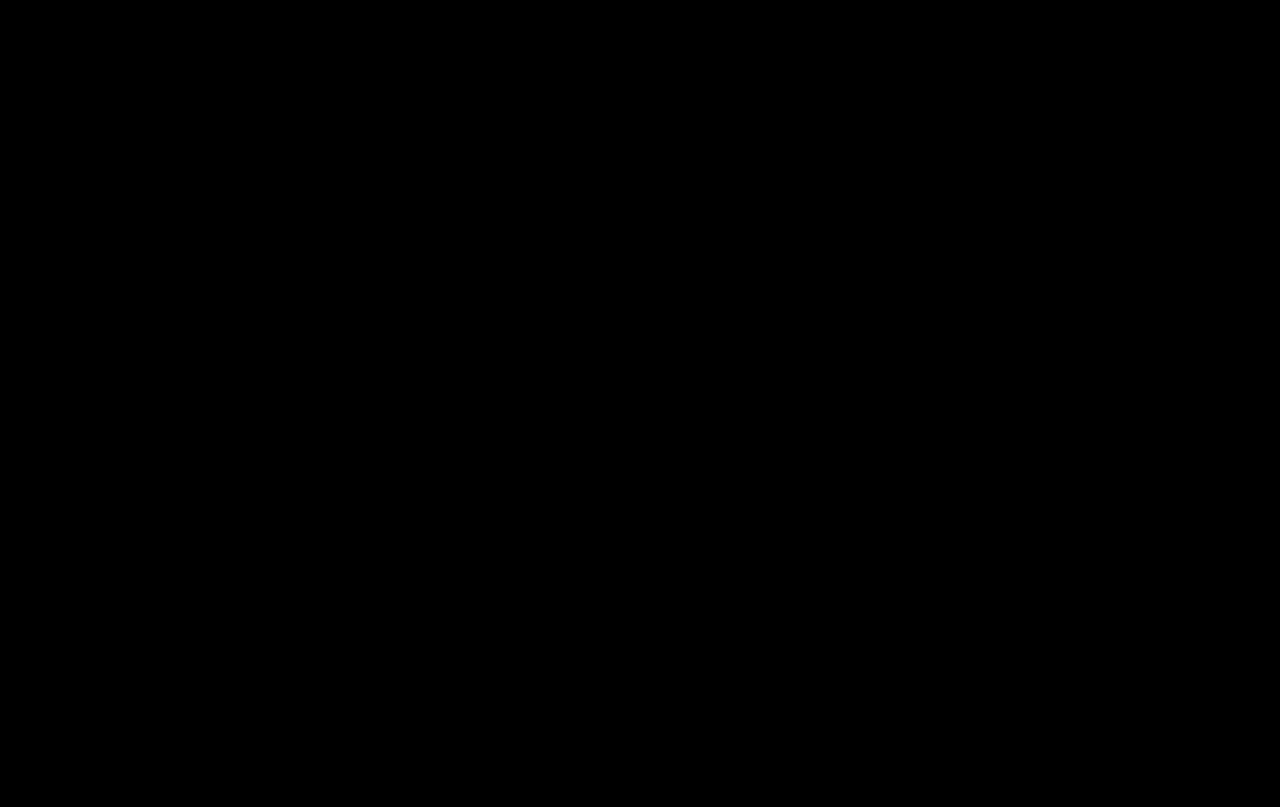
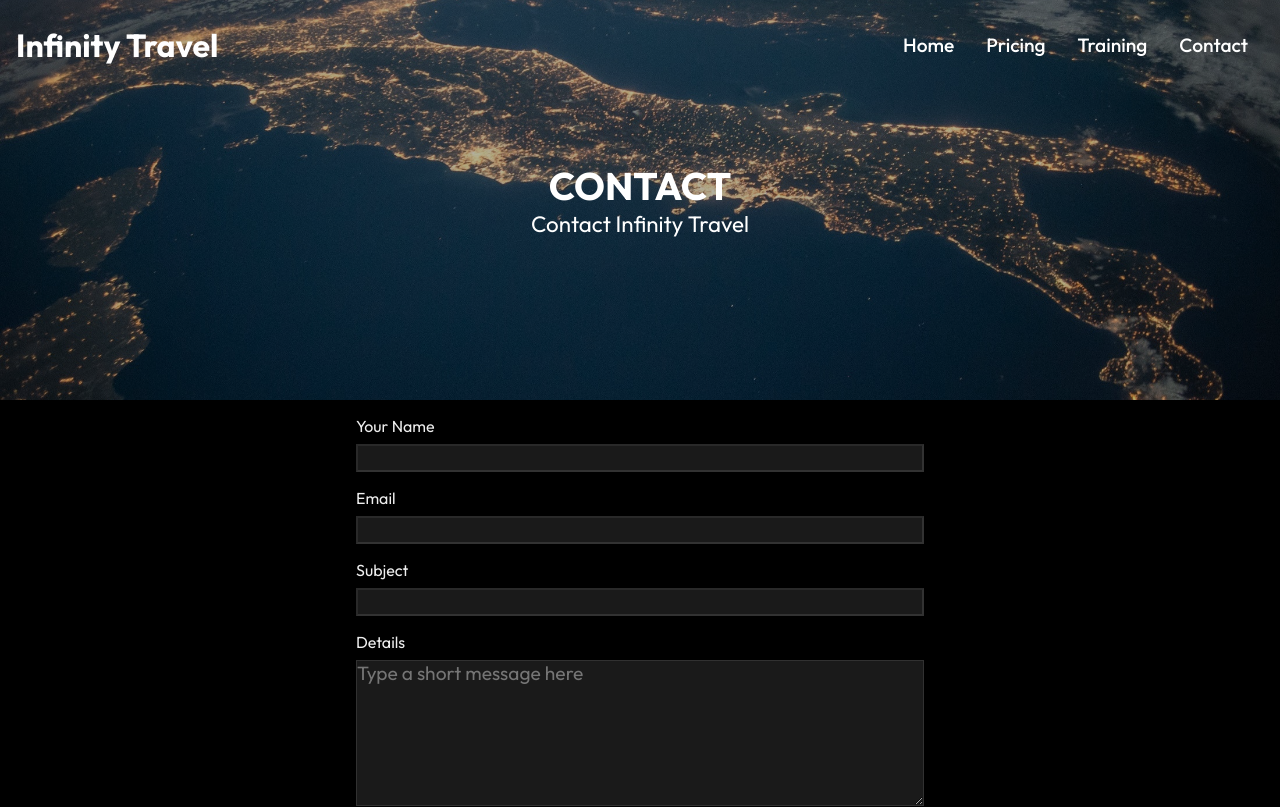
Before and after one commit to KhoiNgLe/space-travel, a React (Create React App) app: page /contact in a window 1280 px wide. Before the commit this address had no page. Shown: the top 807 px of the page. Built offline with nearby package versions, Linux system fonts and the light colour scheme.

Commit message:
add Contact route & polished up

```diff
--- a/src/App.js
+++ b/src/App.js
@@ -1,5 +1,6 @@
 import React from "react";
 import { Routes, Route } from "react-router-dom";
+import Contact from "./routes/Contact";
 import Home from "./routes/Home";
 import Pricing from "./routes/Pricing";
 import Training from "./routes/Training";
@@ -11,6 +12,7 @@
         <Route path="/" element={<Home />} />
         <Route path="/pricing" element={<Pricing />} />
         <Route path="/training" element={<Training />} />
+        <Route path="/contact" element={<Contact />} />
       </Routes>
     </div>
   );
--- /dev/null
+++ b/src/components/Form.css
@@ -0,0 +1,26 @@
+label{
+    color: #eee;
+}
+
+form{
+    display: flex;
+    flex-direction: column;
+    padding: 1rem;
+    margin: auto;
+    max-width: 600px;
+}
+
+form label{
+    margin-bottom: 0.5rem;
+}
+
+form input, textarea{
+    margin-bottom: 1rem;
+    padding: 10x 18px;
+    font-size: 1.2rem;
+    font-family: 'Outfit', sans-serif;
+    background: rgba(255,255,255,.1);
+    border-color: rgba(255,255,255,.1);
+    color: #f4f4f4;
+
+}
--- /dev/null
+++ b/src/components/Form.jsx
@@ -0,0 +1,22 @@
+import React from 'react'
+import './Form.css'
+
+const Form = () => {
+  return (
+    <div className='form'>
+        <form action="">
+            <label htmlFor="">Your Name</label>
+            <input type="text" />
+            <label htmlFor="">Email</label>
+            <input type="text" />
+            <label htmlFor="">Subject</label>
+            <input type="text" />
+            <label htmlFor="">Details</label>
+            <textarea rows='6' placeholder='Type a short message here'></textarea>
+            <button className='btn'>Submit</button>
+        </form>
+    </div>
+  )
+}
+
+export default Form
--- a/src/components/Navbar.css
+++ b/src/components/Navbar.css
@@ -7,6 +7,11 @@
   align-items: center;
   padding: 1rem;
   z-index: 10;
+}
+
+.header-bg{
+  background: rgba(0,0,0, .8);
+  transition: 0.5s;
 }
 
 .nav-menu {
--- a/src/components/Navbar.jsx
+++ b/src/components/Navbar.jsx
@@ -7,8 +7,19 @@
   const [click, setClick] = useState(false);
   const handleClick = () => setClick(!click);
 
+  const [color, setColor] = useState(false);
+  const changeColor = () => {
+    if (window.scrollY >= 100) {
+      setColor(true);
+    } else {
+      setColor(false);
+    }
+  };
+
+  window.addEventListener("scroll", changeColor);
+
   return (
-    <div className="header">
+    <div className={color ? "header header-bg" : "header"}>
       <Link to="/">
         <h1> Infinity Travel</h1>
       </Link>
--- a/src/components/PricingCard.jsx
+++ b/src/components/PricingCard.jsx
@@ -9,7 +9,7 @@
           <h3>Economy</h3>
           <span className="bar"></span>
           <p className="btc">1 BTC</p>
-          <p>3 Days</p>
+          <p>2 Days</p>
           <p>Views</p>
           <p>Featured</p>
           <p>Private Quarters</p>
@@ -21,8 +21,8 @@
         <div className="card">
           <h3>Suite</h3>
           <span className="bar"></span>
-          <p className="btc">1 BTC</p>
-          <p>3 Days</p>
+          <p className="btc">2 BTC</p>
+          <p>5 Days</p>
           <p>Views</p>
           <p>Featured</p>
           <p>Private Quarters</p>
@@ -34,8 +34,8 @@
         <div className="card">
           <h3>Executive</h3>
           <span className="bar"></span>
-          <p className="btc">1 BTC</p>
-          <p>3 Days</p>
+          <p className="btc">3 BTC</p>
+          <p>7 Days</p>
           <p>Views</p>
           <p>Featured</p>
           <p>Private Quarters</p>
--- a/src/components/TrainingSection.css
+++ b/src/components/TrainingSection.css
@@ -2,7 +2,7 @@
   width: 100%;
   margin: 3rem 0;
   display: grid;
-  grid-template-columns: repeat (2, 1fr);
+  grid-template-columns: repeat(2, 1fr);
   height: 100%;
 }
 
@@ -47,12 +47,13 @@
   z-index: 5;
 }
 
-@media screen and(max-width: 1140px) {
+@media screen and (max-width: 1140px) {
   .training {
-    grid-template-columns: 1fr;
+      grid-template-columns: 1fr;
   }
 
-  .training img {
-    max-width: 80%;
+  .training .img {
+      max-width: 80%;
   }
+
 }
--- /dev/null
+++ b/src/routes/Contact.jsx
@@ -0,0 +1,17 @@
+import React from 'react'
+import Navbar from '../components/Navbar'
+import HeroImagine from '../components/HeroImagine'
+import Footer from '../components/Footer'
+import Form from '../components/Form'
+const Contact = () => {
+  return (
+    <div>
+        <Navbar/>
+        <HeroImagine heading ='CONTACT' text ='Contact Infinity Travel'/>
+        <Form/>
+        <Footer/>
+    </div>
+  )
+}
+
+export default Contact
```
